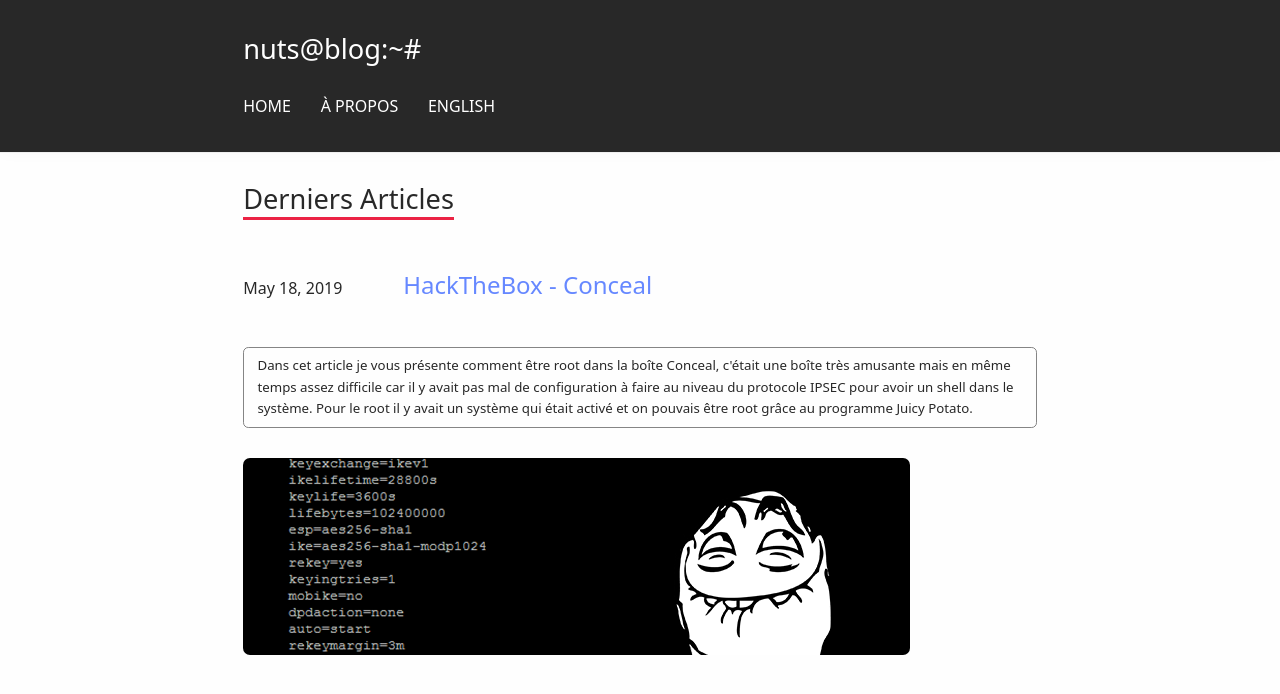
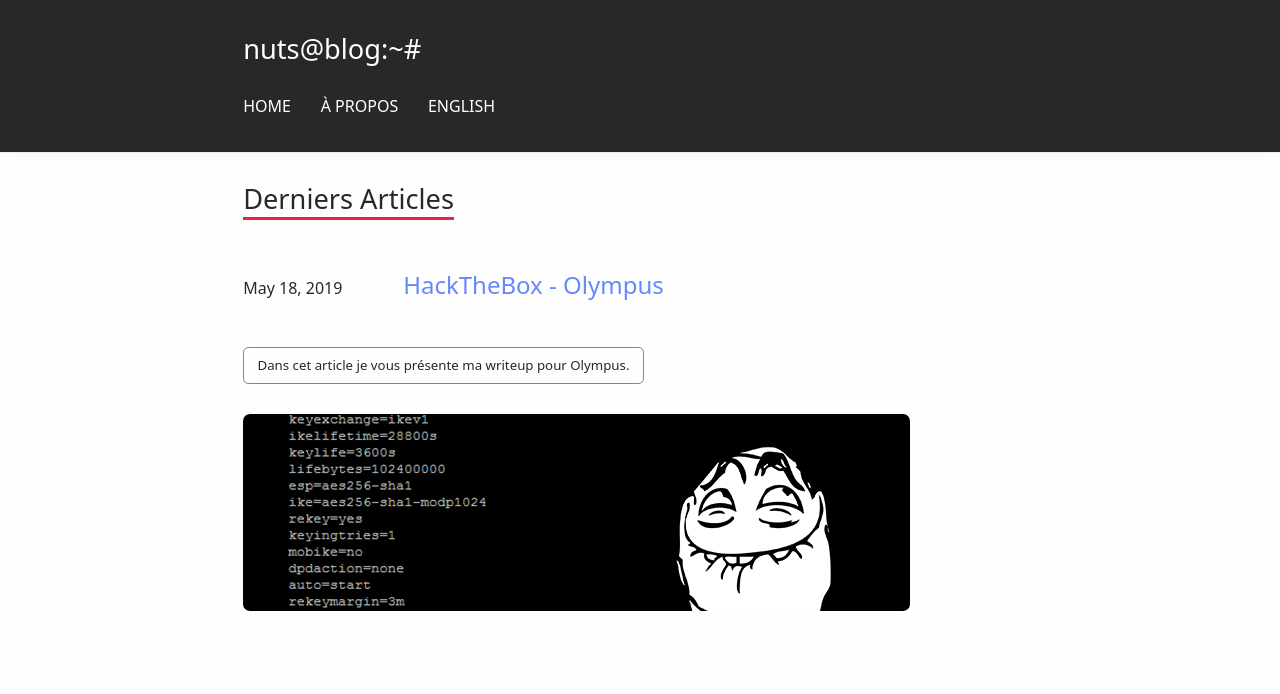
Before and after one commit to Swixo/swixo.github.io, a Jekyll site: the page built from index.html, in a window 1280 px wide. Shown: the top 694 px of the page. Built offline with Jekyll 4.4.1, drawn with Linux system fonts in a browser that asks for light colours; the list of posts is cut into pages by our own code.

Commit message:
Update 2019-05-18-hackthebox-conceal.md

```diff
--- a/_posts/2019-05-18-hackthebox-conceal.md
+++ b/_posts/2019-05-18-hackthebox-conceal.md
@@ -1,7 +1,7 @@
 ---
-title: "HackTheBox - Conceal"
+title: "HackTheBox - Olympus"
 description: test.png
-tags: ["Dans cet article je vous présente comment être root dans la boîte Conceal, c'était une boîte très amusante mais en même temps assez difficile car il y avait pas mal de configuration à faire au niveau du protocole IPSEC pour avoir un shell dans le système. Pour le root il y avait un système qui était activé et on pouvais être root grâce au programme Juicy Potato."]
+tags: ["Dans cet article je vous présente ma writeup pour Olympus."]
 ---
 
 ![Flower](../test.png)
```
